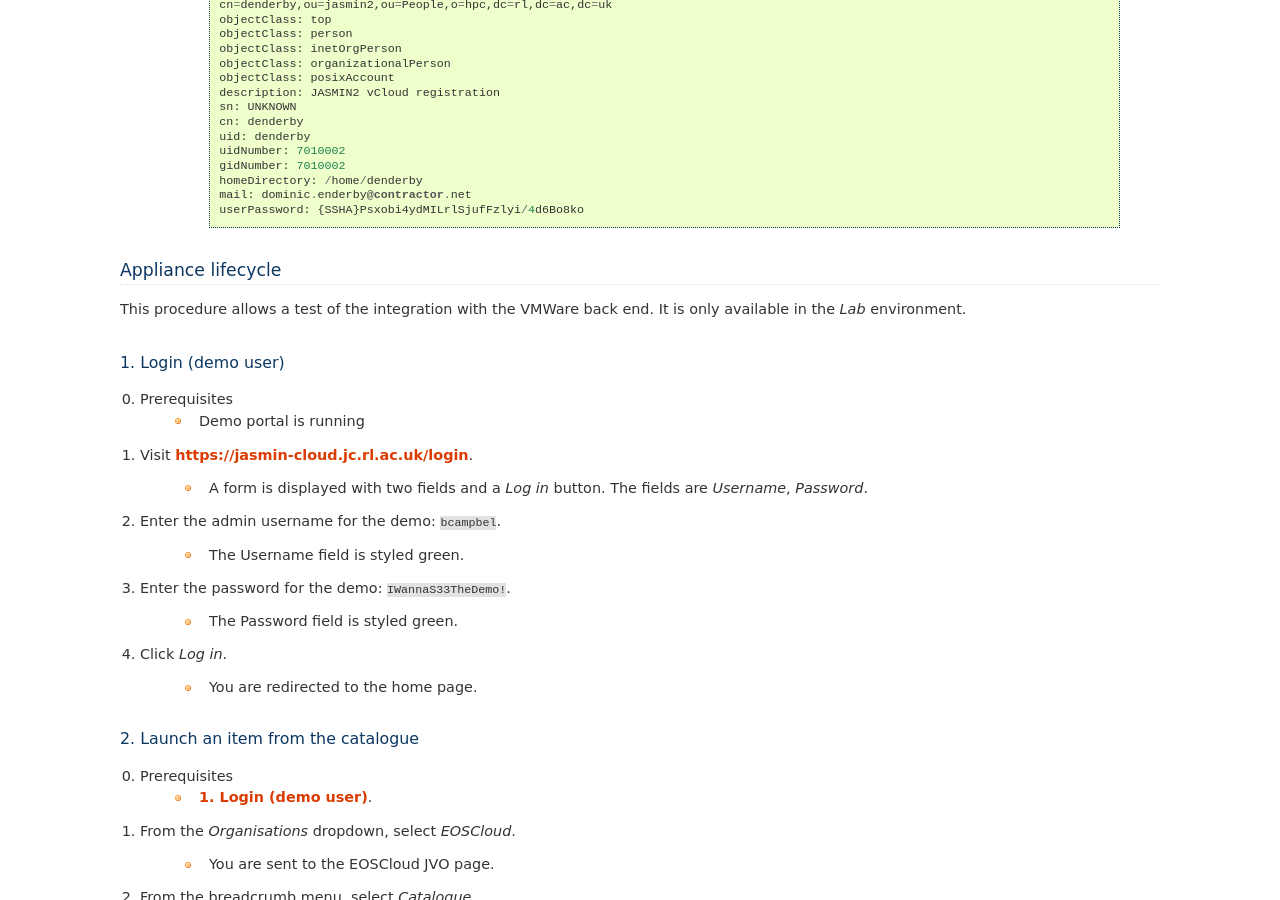
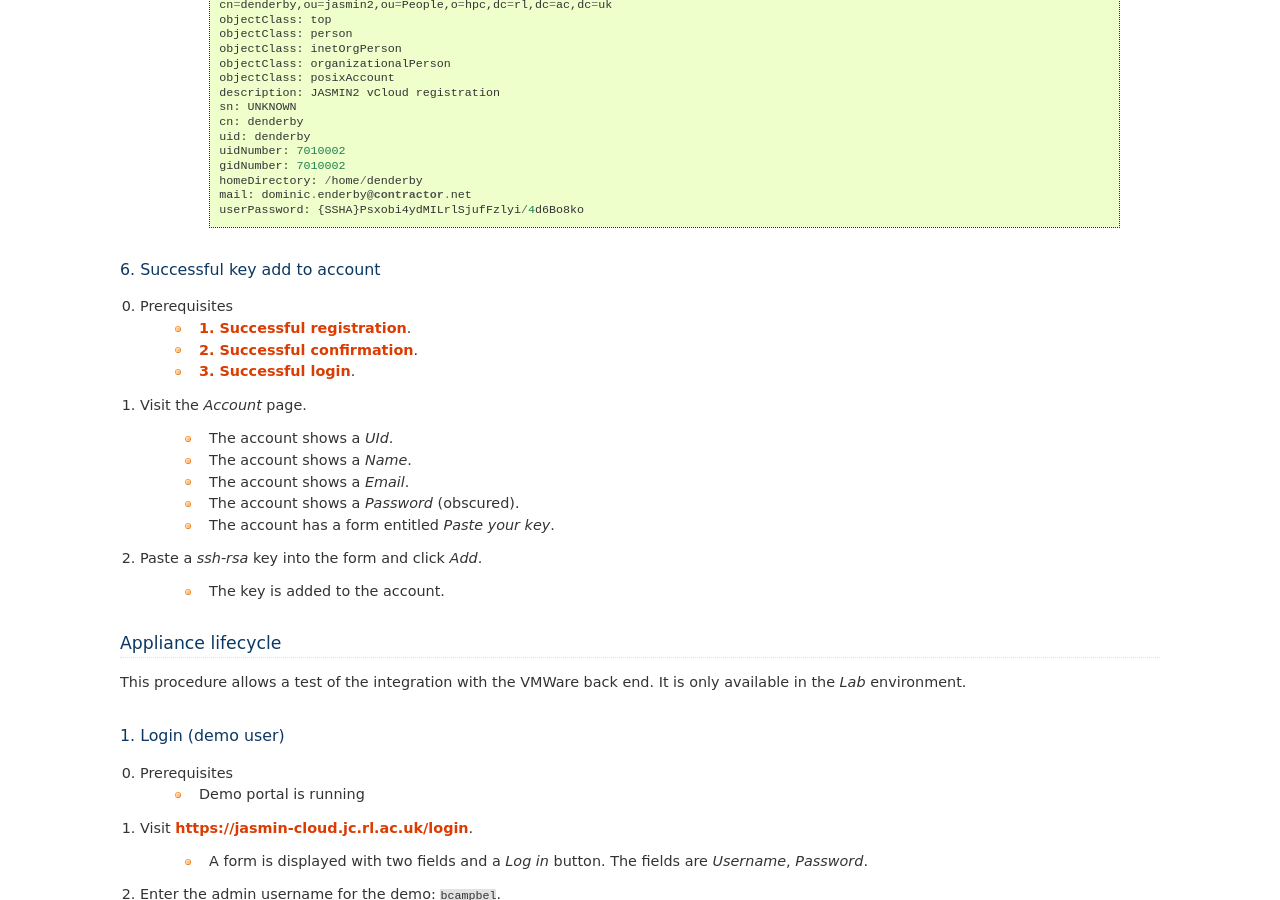
Before and after one commit to cedadev/cloudhands-ops, a Sphinx documentation site: the page built from cloudhands/ops/doc/tst-integration.rst, in a window 1280 px wide and 900 px high, scrolled down 2993 px. Built offline with Sphinx 7.4.7, drawn with Linux system fonts in a browser that asks for light colours; pages that are not in the unit, such as notebooks, are missing from menus.

Commit message:
Modified test doc to cover adding public key. Closes #115.

```diff
--- a/cloudhands/ops/doc/tst-integration.rst
+++ b/cloudhands/ops/doc/tst-integration.rst
@@ -169,6 +169,26 @@
         userPassword: {SSHA}Psxobi4ydMILrlSjufFzlyi/4d6Bo8ko
 
 
+6. Successful key add to account
+--------------------------------
+
+0. Prerequisites
+    * `1. Successful registration`_.
+    * `2. Successful confirmation`_.
+    * `3. Successful login`_.
+
+1. Visit the `Account` page.
+
+    * The account shows a `UId`.
+    * The account shows a `Name`.
+    * The account shows a `Email`.
+    * The account shows a `Password` (obscured).
+    * The account has a form entitled `Paste your key`.
+
+2. Paste a `ssh-rsa` key into the form and click `Add`.
+
+    * The key is added to the account.
+
 Appliance lifecycle
 ~~~~~~~~~~~~~~~~~~~
 
```
Also changed, not shown: 1 other file.
